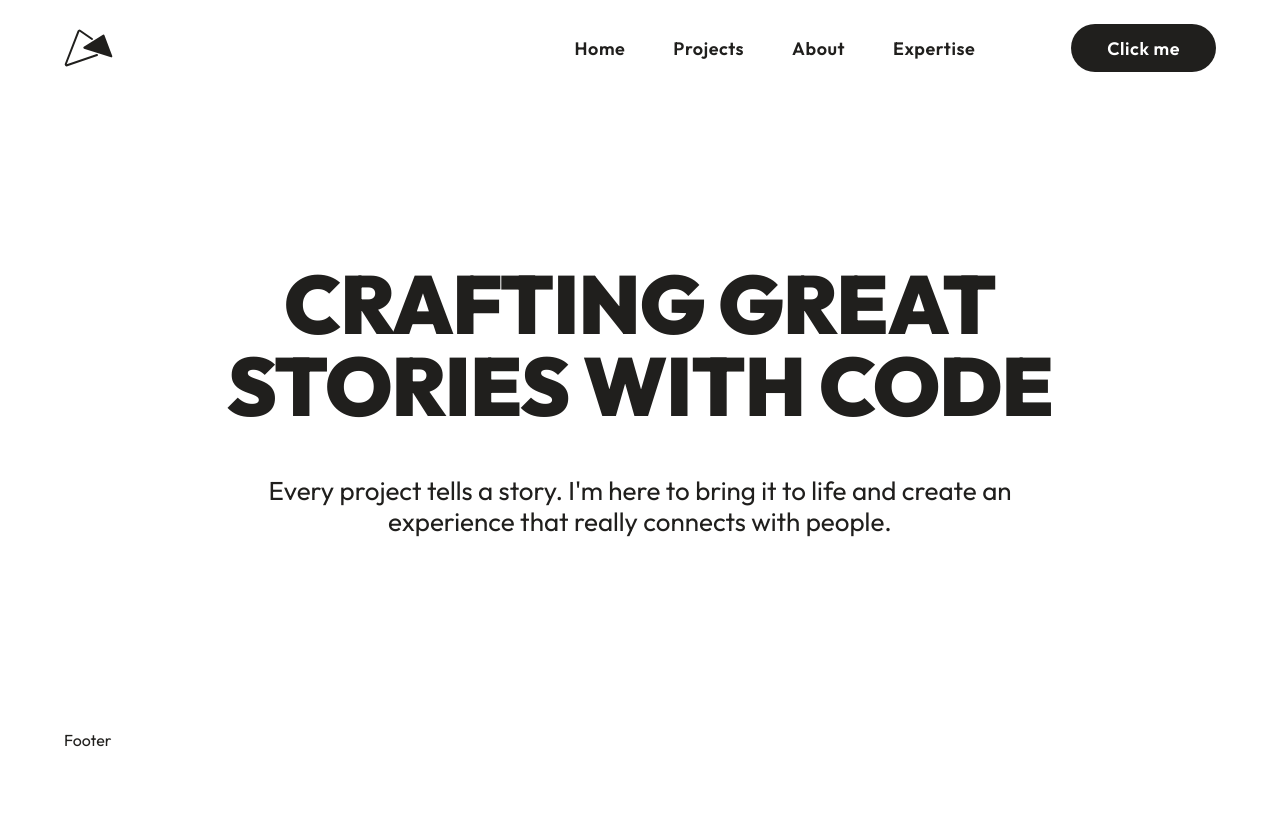
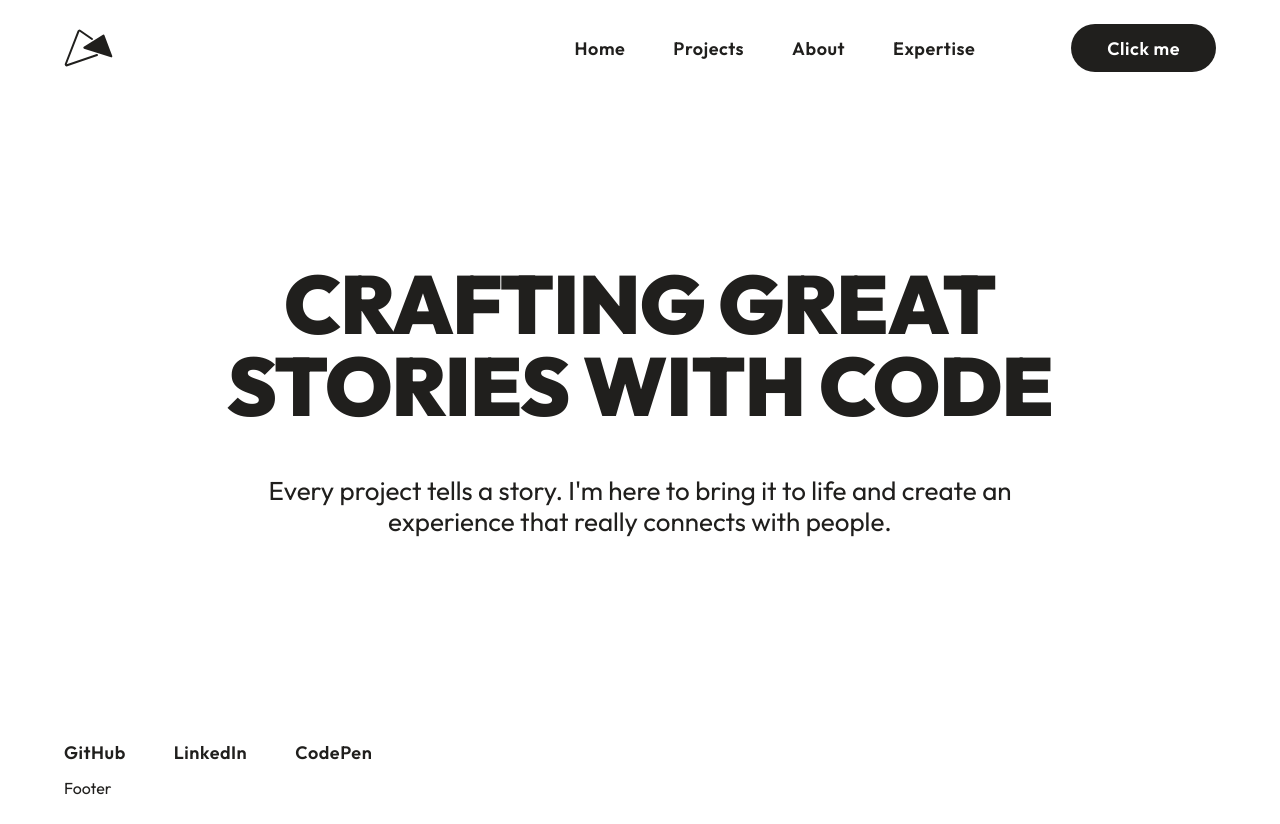
Before and after one commit to HoloNine/portfolio, a React (Vite) app: page / in a window 1280 px wide. Before the commit the page ends 800 px from the top, so only its background shows below. Built offline with nearby package versions, Linux system fonts and the light colour scheme.

Commit message:
Refactor component structure and add Socials component

```diff
--- a/src/App.tsx
+++ b/src/App.tsx
@@ -2,6 +2,7 @@ import Footer from "./layout/Footer/Footer";
 import Header from "./layout/Header/Header";
 import Main from "./layout/Main/main";
 import Hero from "./layout/Hero/Hero";
+import Socials from "./layout/Socials/Socials";
 
 const App = () => {
   return (
@@ -9,6 +10,7 @@ const App = () => {
       <Header />
       <Main>
         <Hero />
+        <Socials />
       </Main>
       <Footer />
       <div></div>
--- /dev/null
+++ b/src/components/Nav/Nav.tsx
@@ -0,0 +1,23 @@
+import { NavType } from "../../types/nav.type";
+
+type NavProps = {
+  nav: NavType[];
+};
+
+const Nav = ({ nav }: NavProps) => {
+  return (
+    <nav>
+      <ul className="flex gap-sml items-center min-h-12">
+        {nav.map((navItem) => {
+          return (
+            <li key={navItem.id} className="text-label">
+              {navItem.label}
+            </li>
+          );
+        })}
+      </ul>
+    </nav>
+  );
+};
+
+export default Nav;
--- a/src/config.json
+++ b/src/config.json
@@ -1,12 +1,17 @@
 {
   "navigation": [
-    { "id": 1, "label": "Home", "link": "/home" },
+    { "id": 1, "label": "Home", "link": "#home" },
     { "id": 2, "label": "Projects", "link": "#projects" },
-    { "id": 3, "label": "About", "link": "#About" },
+    { "id": 3, "label": "About", "link": "#about" },
     { "id": 4, "label": "Expertise", "link": "#expertise" }
   ],
   "hero": {
     "title": "Crafting great<br />stories with code",
     "text": "Every project tells a story. I'm here to bring it to life and create an experience that really connects with people."
-  }
+  },
+  "socials": [
+    { "id": 1, "label": "GitHub", "link": "#" },
+    { "id": 2, "label": "LinkedIn", "link": "#" },
+    { "id": 3, "label": "CodePen", "link": "#" }
+  ]
 }
--- a/src/layout/Header/Header.tsx
+++ b/src/layout/Header/Header.tsx
@@ -1,6 +1,7 @@
 // Internal dependencies
 import Logo from "../../components/Logo/Logo";
 import Button from "../../components/Button/Button";
+import Nav from "../../components/Nav/Nav";
 
 // Config
 import config from "../../config.json";
@@ -14,15 +15,7 @@ const Header = () => {
         <Logo />
       </div>
       <div className="flex gap-sxl2xl items-center">
-        <nav>
-          <ul className="flex gap-sml">
-            {navigation.map((item) => (
-              <li key={item.id} className="text-label">
-                {item.label}
-              </li>
-            ))}
-          </ul>
-        </nav>
+        <Nav nav={navigation} />
         <Button />
       </div>
     </header>
--- /dev/null
+++ b/src/layout/Socials/Socials.tsx
@@ -0,0 +1,16 @@
+// Internal dependencies
+import Nav from "../../components/Nav/Nav";
+
+// Config
+import config from "../../config.json";
+
+const Socials = () => {
+  const { socials } = config;
+  return (
+    <section>
+      <Nav nav={socials} />
+    </section>
+  );
+};
+
+export default Socials;
--- /dev/null
+++ b/src/types/nav.type.ts
@@ -0,0 +1,5 @@
+export type NavType = {
+  id: number;
+  label: string;
+  link: string;
+};
```
